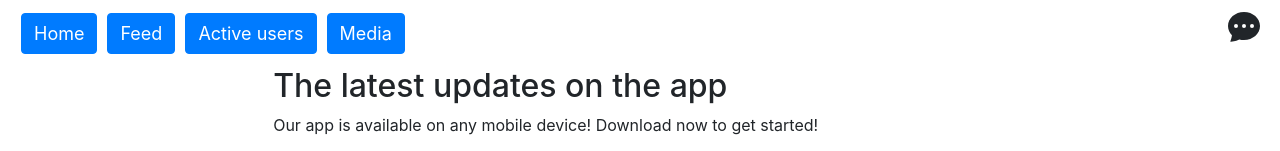
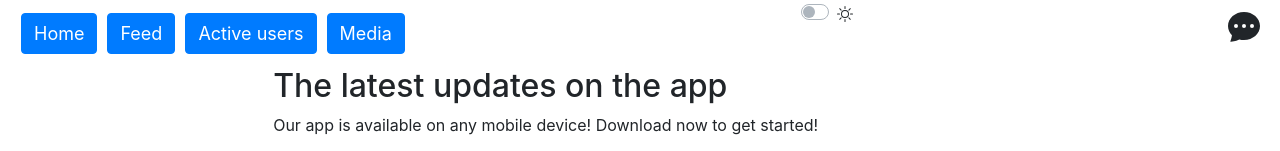
Before and after one commit to Solity-Chat/front-end, a React (Create React App) app: page / in a window 1280 px wide. Shown: the top 151 px of the page. Built offline with nearby package versions, Linux system fonts and the light colour scheme.

Commit message:
Updated readme with the latest todos

```diff
--- a/src/App.css
+++ b/src/App.css
@@ -27,7 +27,7 @@
 
 }
 
-.notifications {
+.logo {
   font-size: xx-large;
   margin-right: 20px;
 }
--- a/src/App.tsx
+++ b/src/App.tsx
@@ -1,4 +1,4 @@
-import React from "react";
+import React, { useState } from "react";
 import "./App.css";
 import { BrowserRouter as Router, Switch, Route, Link } from "react-router-dom";
 import Home from "./components/Home/Home";
@@ -178,7 +178,16 @@ const messages = [
  * @constructor
  * Generator for the navigation bar
  */
-const Navigation = () => (
+const Navigation = () => {
+  const [mode, setMode] = useState("light");
+  const modeSwitcher = () => {
+    if (mode === "light") {
+      setMode("dark");
+    } else {
+      setMode("light");
+    }
+  };
+  return (
     <div className="app-navigation">
       <nav className="navbar navbar-expand-sm">
         <ul className="navbar-nav app-navigation-list ">
@@ -212,7 +221,33 @@ const Navigation = () => (
           </li>
         </ul>
       </nav>
-    <div className="notifications">
+      <div className="mode">
+        <div className="custom-control custom-switch">
+          <input
+            type="checkbox"
+            className="custom-control-input"
+            id="customSwitches"
+            onClick={() => modeSwitcher()}
+          />
+          <label className="custom-control-label" htmlFor="customSwitches">
+            <svg
+              className="bi bi-brightness-high"
+              width="1em"
+              height="1em"
+              viewBox="0 0 16 16"
+              fill="currentColor"
+              xmlns="http://www.w3.org/2000/svg"
+            >
+              <path
+                fillRule="evenodd"
+                d="M8 11a3 3 0 100-6 3 3 0 000 6zm0 1a4 4 0 100-8 4 4 0 000 8zM8 0a.5.5 0 01.5.5v2a.5.5 0 01-1 0v-2A.5.5 0 018 0zm0 13a.5.5 0 01.5.5v2a.5.5 0 01-1 0v-2A.5.5 0 018 13zm8-5a.5.5 0 01-.5.5h-2a.5.5 0 010-1h2a.5.5 0 01.5.5zM3 8a.5.5 0 01-.5.5h-2a.5.5 0 010-1h2A.5.5 0 013 8zm10.657-5.657a.5.5 0 010 .707l-1.414 1.415a.5.5 0 11-.707-.708l1.414-1.414a.5.5 0 01.707 0zm-9.193 9.193a.5.5 0 010 .707L3.05 13.657a.5.5 0 01-.707-.707l1.414-1.414a.5.5 0 01.707 0zm9.193 2.121a.5.5 0 01-.707 0l-1.414-1.414a.5.5 0 01.707-.707l1.414 1.414a.5.5 0 010 .707zM4.464 4.465a.5.5 0 01-.707 0L2.343 3.05a.5.5 0 11.707-.707l1.414 1.414a.5.5 0 010 .708z"
+                clipRule="evenodd"
+              />
+            </svg>
+          </label>
+        </div>
+      </div>
+      <div className="logo">
         <svg
           className="bi bi-chat-dots-fill"
           width="1em"
@@ -230,6 +265,7 @@ const Navigation = () => (
       </div>
     </div>
   );
+};
 
 /**
  * Generate the switches for the main screen
--- a/src/components/Home/Home.tsx
+++ b/src/components/Home/Home.tsx
@@ -1,7 +1,6 @@
 import React from "react";
 import "../../styles/Home/Home.css";
-import { CardData } from "../Card/Card";
-import Card from "../Card/Card";
+import Card, { CardData } from "../Card/Card";
 
 export interface HomeProps {
   cards: CardData[];
@@ -25,6 +24,7 @@ const Home = (data: HomeProps) => (
             />
           ))}
         </div>
+        <div className="news"></div>
       </div>
     </div>
   </div>
```
Also changed, not shown: .eslintrc.json, 2 other files (tests, documents, lock files or other folders). Lines whose indentation alone changed are shown as unchanged.
